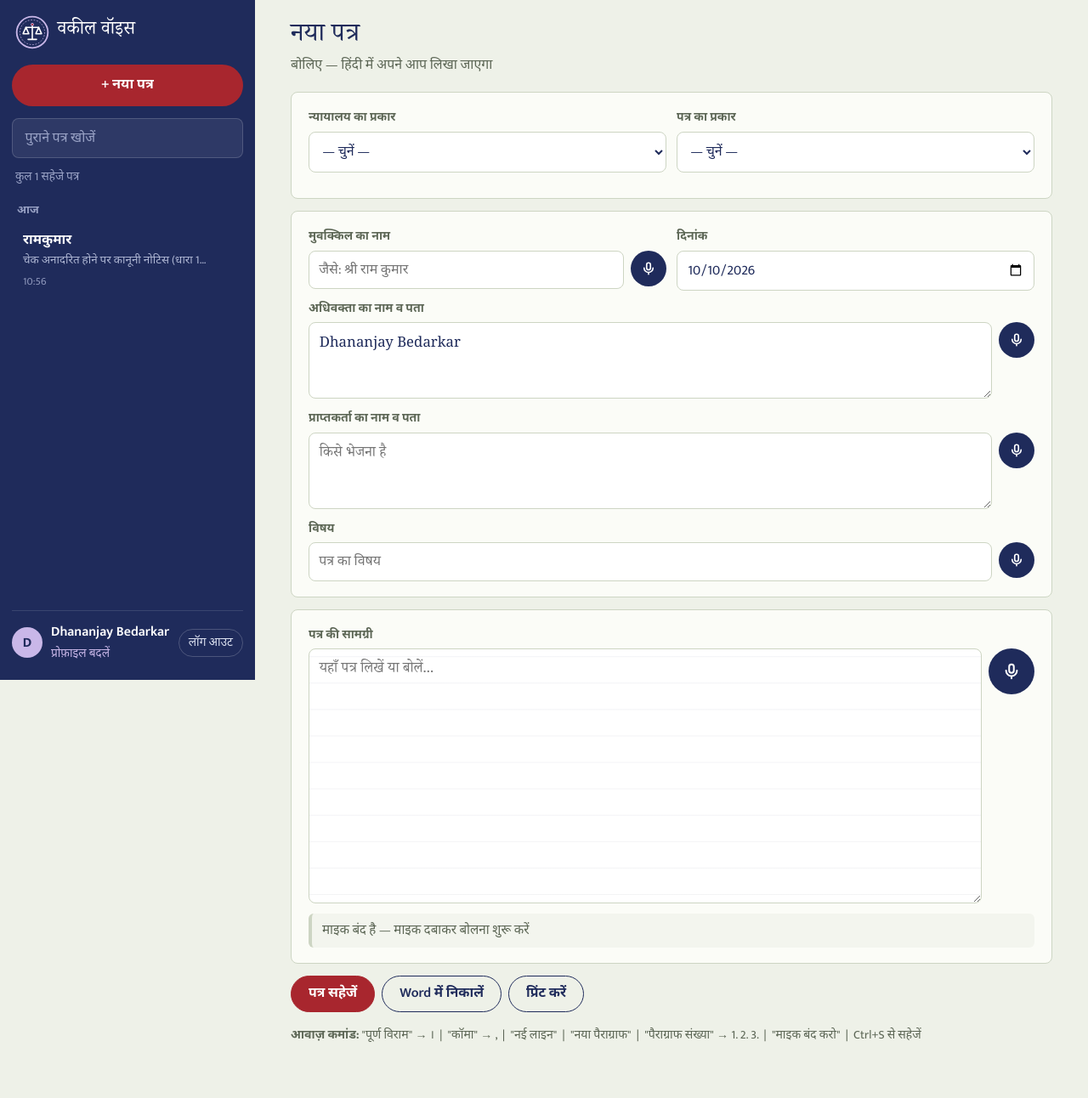
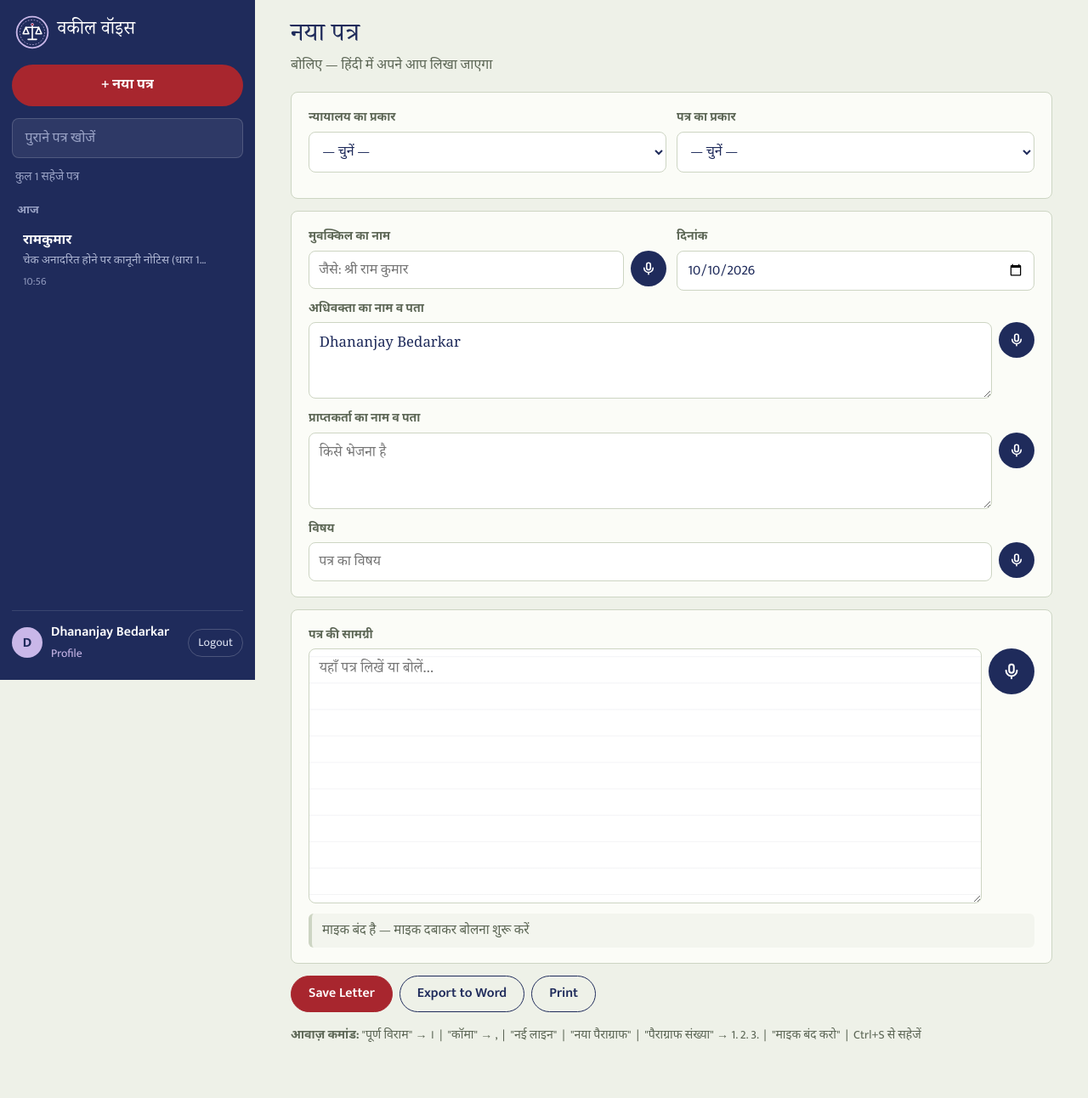
Before and after one commit to Dhananjay5233/vakil-voice, a Flask app: page /app in a window 1280 px wide. Shown: the whole page at 85% size. Run offline with Flask 3, Linux system fonts and the light colour scheme; a user stored in the database is signed in; data comes from the database, SQL or seed files in the repository; some web fonts are replaced.

Commit message:
homepage 2 updated

```diff
--- a/templates/editor.html
+++ b/templates/editor.html
@@ -100,8 +100,8 @@ textarea{resize:vertical;min-height:90px;font-family:var(--display);line-height:
   <div id="list" role="list"></div>
   <div class="me">
     <span class="avatar" aria-hidden="true">{{ user.name[:1] }}</span>
-    <div class="who"><b id="meName">{{ user.name }}</b><button onclick="openProfile()">प्रोफ़ाइल बदलें</button></div>
-    <form method="post" action="{{ url_for('logout') }}"><button class="logout" type="submit">लॉग आउट</button></form>
+    <div class="who"><b id="meName">{{ user.name }}</b><button onclick="openProfile()">Profile</button></div>
+    <form method="post" action="{{ url_for('logout') }}"><button class="logout" type="submit">Logout</button></form>
   </div>
 </aside>
 
@@ -160,9 +160,9 @@ textarea{resize:vertical;min-height:90px;font-family:var(--display);line-height:
 </div>
 
 <div class="actions">
-<button class="btn btn-tape" onclick="saveLetter()">पत्र सहेजें</button>
-<button class="btn" onclick="exportWord()">Word में निकालें</button>
-<button class="btn" onclick="window.print()">प्रिंट करें</button>
+<button class="btn btn-tape" onclick="saveLetter()">Save Letter</button>
+<button class="btn" onclick="exportWord()">Export to Word</button>
+<button class="btn" onclick="window.print()">Print</button>
 </div>
 <p class="help"><b>आवाज़ कमांड:</b> "पूर्ण विराम" → । &nbsp;|&nbsp; "कॉमा" → , &nbsp;|&nbsp; "नई लाइन" &nbsp;|&nbsp; "नया पैराग्राफ" &nbsp;|&nbsp; "पैराग्राफ संख्या" → 1. 2. 3. &nbsp;|&nbsp; "माइक बंद करो" &nbsp;|&nbsp; Ctrl+S से सहेजें</p>
 </main>
@@ -175,8 +175,8 @@ textarea{resize:vertical;min-height:90px;font-family:var(--display);line-height:
 <div class="field"><label for="pAddr">पता</label><textarea id="pAddr" style="min-height:70px"></textarea></div>
 <div class="field"><label for="pPhone">फोन</label><input id="pPhone" type="tel"></div>
 <div class="actions">
-<button class="btn btn-tape" onclick="saveProfile()">प्रोफ़ाइल सहेजें</button>
-<button class="btn" onclick="closeProfile()">बंद करें</button>
+<button class="btn btn-tape" onclick="saveProfile()">Save Profile</button>
+<button class="btn" onclick="closeProfile()">Close</button>
 </div></div></div>
 
 <div class="toast" id="toast" role="status" aria-live="polite"></div>
```
